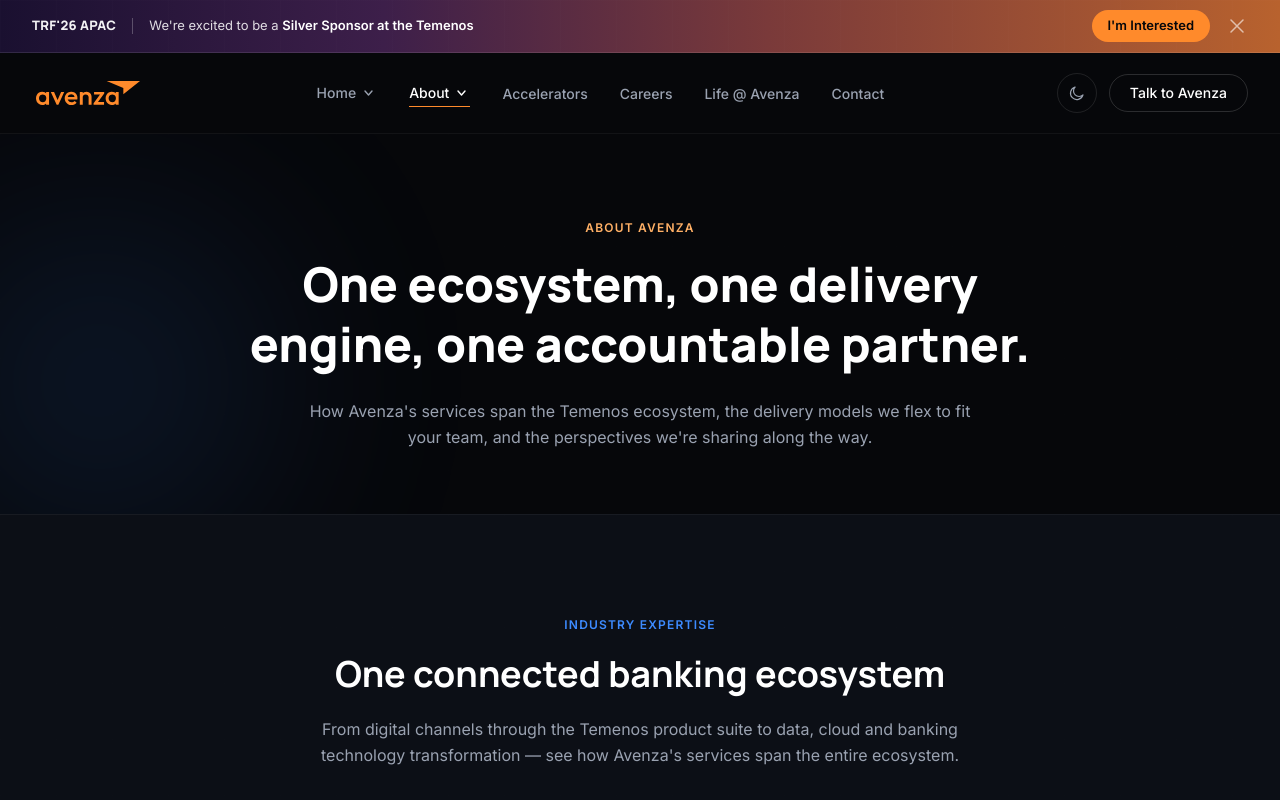
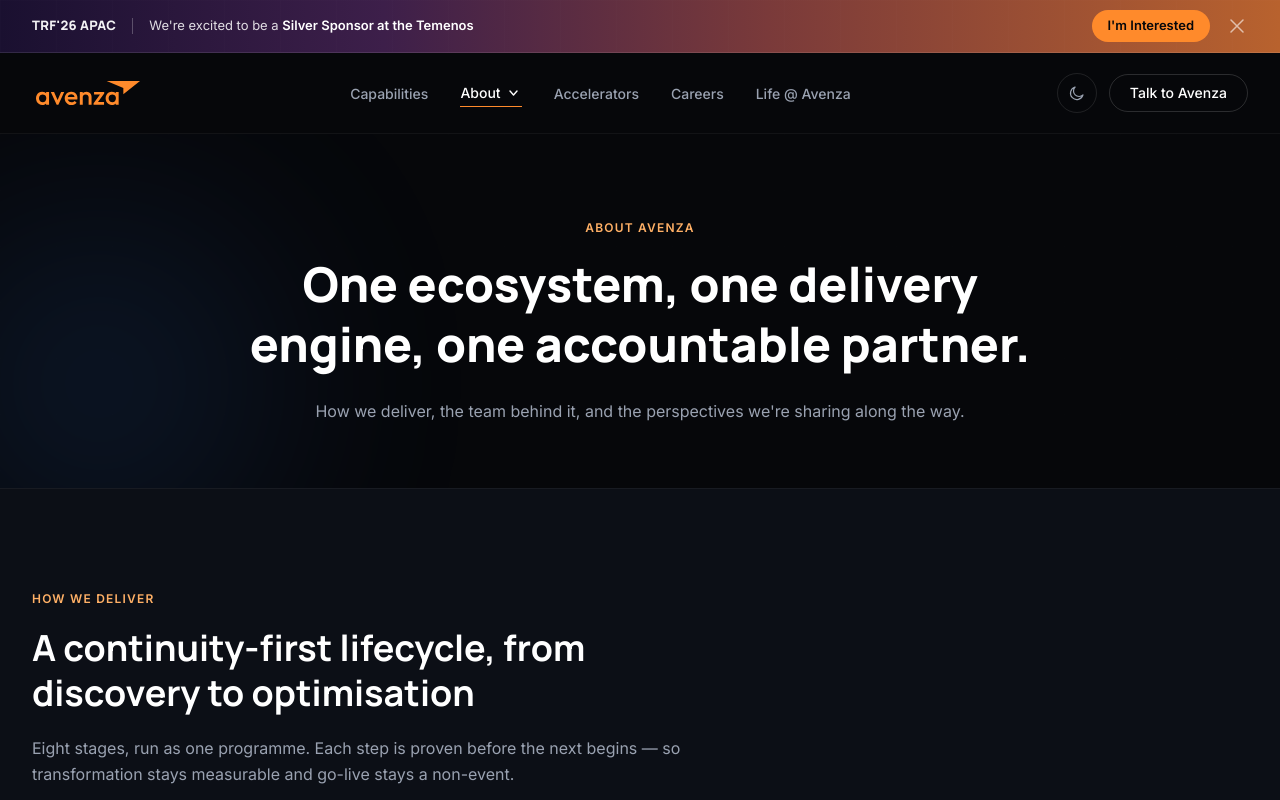
Before and after one commit to Avenza-Consulting/avenza-web, a Next.js app: page /about in a window 1280 px wide. Shown: the top 800 px of the page. Built offline with nearby package versions, Linux system fonts and the light colour scheme.

Commit message:
Menu and cursor update

```diff
--- /dev/null
+++ b/src/app/about/industry-expertise/page.tsx
@@ -0,0 +1,32 @@
+import type { Metadata } from "next";
+import { Ecosystem } from "@/components/sections/Ecosystem";
+import { ContactCta } from "@/components/sections/ContactCta";
+
+export const metadata: Metadata = {
+  title: "Industry Expertise | Avenza Consulting",
+  description:
+    "See how Avenza's services span the entire Temenos banking ecosystem — from digital channels through core banking, payments and data, to cloud and banking technology transformation.",
+  openGraph: {
+    title: "Industry Expertise | Avenza Consulting",
+    description:
+      "See how Avenza's services span the entire Temenos banking ecosystem — from digital channels through core banking, payments and data, to cloud and banking technology transformation.",
+    url: "https://www.avenza-consulting.com/about/industry-expertise",
+    siteName: "Avenza Consulting",
+    type: "website",
+  },
+  twitter: {
+    card: "summary_large_image",
+    title: "Industry Expertise | Avenza Consulting",
+    description:
+      "See how Avenza's services span the entire Temenos banking ecosystem — from digital channels through core banking, payments and data, to cloud and banking technology transformation.",
+  },
+};
+
+export default function IndustryExpertisePage() {
+  return (
+    <>
+      <Ecosystem />
+      <ContactCta />
+    </>
+  );
+}
--- a/src/app/about/page.tsx
+++ b/src/app/about/page.tsx
@@ -1,7 +1,5 @@
 import type { Metadata } from "next";
 import { AboutHero } from "@/components/sections/AboutHero";
-import { Ecosystem } from "@/components/sections/Ecosystem";
-import { DeliveryModels } from "@/components/sections/DeliveryModels";
 import { HowWeDeliver } from "@/components/sections/HowWeDeliver";
 import { LeadershipGrid } from "@/components/sections/LeadershipGrid";
 import { Insights } from "@/components/sections/Insights";
@@ -10,11 +8,11 @@
 export const metadata: Metadata = {
   title: "About | Avenza Consulting",
   description:
-    "How Avenza's services span the Temenos ecosystem, the delivery models we flex to fit your team, and the perspectives we're sharing on banking transformation.",
+    "How Avenza delivers — our continuity-first lifecycle, the team behind it, and the perspectives we're sharing on banking transformation.",
   openGraph: {
     title: "About | Avenza Consulting",
     description:
-      "How Avenza's services span the Temenos ecosystem, the delivery models we flex to fit your team, and the perspectives we're sharing on banking transformation.",
+      "How Avenza delivers — our continuity-first lifecycle, the team behind it, and the perspectives we're sharing on banking transformation.",
     url: "https://www.avenza-consulting.com/about",
     siteName: "Avenza Consulting",
     type: "website",
@@ -23,7 +21,7 @@
     card: "summary_large_image",
     title: "About | Avenza Consulting",
     description:
-      "How Avenza's services span the Temenos ecosystem, the delivery models we flex to fit your team, and the perspectives we're sharing on banking transformation.",
+      "How Avenza delivers — our continuity-first lifecycle, the team behind it, and the perspectives we're sharing on banking transformation.",
   },
 };
 
@@ -31,8 +29,6 @@
   return (
     <>
       <AboutHero />
-      <Ecosystem />
-      <DeliveryModels />
       <HowWeDeliver />
       <LeadershipGrid />
       <Insights />
--- a/src/app/globals.css
+++ b/src/app/globals.css
@@ -150,6 +150,16 @@
   font-family: var(--font-body);
 }
 
+/* Site-wide custom cursor using the Avenza mark. !important beats
+   Tailwind's cursor-pointer utility and any per-component cursor style,
+   so the brand cursor stays consistent over links, buttons and inputs
+   too, not just plain page background. */
+*,
+*::before,
+*::after {
+  cursor: url("/cursor-avenza.svg") 6 11, auto !important;
+}
+
 ::selection {
   background: var(--color-amber);
   color: #06070a;
--- a/src/components/sections/AboutHero.tsx
+++ b/src/components/sections/AboutHero.tsx
@@ -17,9 +17,8 @@
             <span className="text-white">one accountable partner.</span>
           </h1>
           <p className="mx-auto mt-6 max-w-2xl text-base leading-relaxed text-text-muted">
-            How Avenza&apos;s services span the Temenos ecosystem, the delivery
-            models we flex to fit your team, and the perspectives we&apos;re
-            sharing along the way.
+            How we deliver, the team behind it, and the perspectives
+            we&apos;re sharing along the way.
           </p>
         </Reveal>
       </div>
--- a/src/components/sections/DeliveryModels.tsx
+++ /dev/null
@@ -1,82 +0,0 @@
-"use client";
-
-import { useState } from "react";
-import { AnimatePresence, motion } from "framer-motion";
-import { Reveal } from "@/components/ui/Reveal";
-import { deliveryModels, deliveryModelsTagline } from "@/data/content";
-
-export function DeliveryModels() {
-  const [openId, setOpenId] = useState<string>(deliveryModels[0].id);
-
-  return (
-    <section id="delivery-models" className="relative border-t border-white/5 bg-ink py-16 sm:py-24">
-      <div className="mx-auto max-w-7xl px-4 sm:px-6 lg:px-8">
-        <Reveal className="max-w-2xl">
-          <span className="text-xs font-semibold uppercase tracking-widest text-amber-soft-text">
-            Delivery Models
-          </span>
-          <h2 className="mt-4 font-display text-3xl font-bold leading-tight text-white sm:text-4xl">
-            Engagement flexed to how your team works
-          </h2>
-        </Reveal>
-
-        <div className="mt-14 grid grid-cols-1 gap-10 lg:grid-cols-2 lg:gap-16">
-          <Reveal delay={0.06} duration={0.5} distance={14} className="flex items-center">
-            <p className="font-display text-2xl font-bold leading-snug text-white sm:text-3xl">
-              {deliveryModelsTagline}
-            </p>
-          </Reveal>
-
-          <Reveal delay={0.12} duration={0.5} distance={14}>
-            <div className="divide-y divide-white/10 rounded-2xl border border-white/10 bg-surface">
-              {deliveryModels.map((model) => {
-                const isOpen = openId === model.id;
-                return (
-                  <div key={model.id}>
-                    <button
-                      type="button"
-                      aria-expanded={isOpen}
-                      onClick={() => setOpenId(isOpen ? "" : model.id)}
-                      className="flex w-full items-center justify-between gap-4 px-6 py-5 text-left"
-                    >
-                      <span
-                        className={`font-display text-base font-semibold transition-colors ${
-                          isOpen ? "text-white" : "text-text-muted"
-                        }`}
-                      >
-                        {model.title}
-                      </span>
-                      <svg
-                        width="14"
-                        height="8"
-                        viewBox="0 0 14 8"
-                        fill="none"
-                        aria-hidden="true"
-                        className={`shrink-0 transition-transform duration-300 ${isOpen ? "rotate-180 text-amber-soft-text" : "text-text-dim"}`}
-                      >
-                        <path d="M1 1L7 7L13 1" stroke="currentColor" strokeWidth="1.6" strokeLinecap="round" strokeLinejoin="round" />
-                      </svg>
-                    </button>
-                    <AnimatePresence initial={false}>
-                      {isOpen && (
-                        <motion.div
-                          initial={{ height: 0, opacity: 0 }}
-                          animate={{ height: "auto", opacity: 1 }}
-                          exit={{ height: 0, opacity: 0 }}
-                          transition={{ duration: 0.25, ease: [0.16, 1, 0.3, 1] }}
-                          className="overflow-hidden"
-                        >
-                          <p className="px-6 pb-5 text-sm leading-relaxed text-text-muted">{model.body}</p>
-                        </motion.div>
-                      )}
-                    </AnimatePresence>
-                  </div>
-                );
-              })}
-            </div>
-          </Reveal>
-        </div>
-      </div>
-    </section>
-  );
-}
--- a/src/components/ui/Header.tsx
+++ b/src/components/ui/Header.tsx
@@ -10,7 +10,7 @@
 import { nav } from "@/data/content";
 
 const inPageSectionIds = ["who-we-are", "achievements", "capabilities", "why-avenza"];
-const aboutPageSectionIds = ["industry-expertise", "delivery-models", "how-we-deliver", "leadership", "insights"];
+const aboutPageSectionIds = ["how-we-deliver", "leadership", "insights"];
 
 function flatNavHrefs() {
   return nav.flatMap((item) => ("items" in item ? [item.href, ...item.items.map((sub) => sub.href)] : [item.href]));
@@ -105,17 +105,6 @@
     closeTimeoutRef.current = setTimeout(() => setOpenGroup(null), 150);
   };
 
-  // Next.js <Link> is a no-op when the target URL matches the current one,
-  // so clicking "Home" while already on "/" doesn't scroll anywhere on its
-  // own — do it explicitly.
-  const handleHomeClick = (e: React.MouseEvent<HTMLAnchorElement>) => {
-    if (pathname === "/") {
-      e.preventDefault();
-      window.scrollTo({ top: 0, behavior: "smooth" });
-      setMobileOpen(false);
-    }
-  };
-
   return (
     <header className="sticky top-0 z-50">
       <div
@@ -148,7 +137,7 @@
                       <Link
                         href={item.href}
                         aria-current={item.href === activeHref ? "page" : undefined}
-                        onClick={item.href === "/" ? handleHomeClick : () => setOpenGroup(null)}
+                        onClick={() => setOpenGroup(null)}
                         className="transition-colors hover:text-white"
                       >
                         {item.label}
@@ -303,7 +292,6 @@
                         <Link
                           href={item.href}
                           aria-current={item.href === activeHref ? "page" : undefined}
-                          onClick={item.href === "/" ? handleHomeClick : undefined}
                           className="flex-1 px-3 py-3"
                         >
                           {item.label}
--- a/src/data/content.ts
+++ b/src/data/content.ts
@@ -1,29 +1,18 @@
 export const nav = [
-  {
-    label: "Home",
-    href: "/",
-    items: [
-      { label: "Who We Are", href: "/#who-we-are" },
-      { label: "Achievements", href: "/#achievements" },
-      { label: "Core Capabilities", href: "/#capabilities" },
-      { label: "Why Avenza", href: "/#why-avenza" },
-    ],
-  },
+  { label: "Capabilities", href: "/#capabilities" },
   {
     label: "About",
     href: "/about",
     items: [
-      { label: "Industry Expertise", href: "/about#industry-expertise" },
-      { label: "Delivery Model", href: "/about#delivery-models" },
       { label: "How We Deliver", href: "/about#how-we-deliver" },
       { label: "Leadership", href: "/about#leadership" },
+      { label: "Industry Expertise", href: "/about/industry-expertise" },
       { label: "Insights", href: "/about#insights" },
     ],
   },
   { label: "Accelerators", href: "/accelerators" },
   { label: "Careers", href: "/careers" },
   { label: "Life @ Avenza", href: "/life-at-avenza" },
-  { label: "Contact", href: "/contact" },
 ] as const;
 
 export const leadership = [
@@ -276,37 +265,6 @@
   },
 ] as const;
 
-export const deliveryModels = [
-  {
-    id: "agility",
-    title: "Agility & Hyper Personalized Service",
-    body: "Our core banking transformation services help banks stay agile, deploy new features quickly, and seamlessly integrate with emerging technologies. With our expertise, we deliver hyper-personalized experiences aligned with your business goals.",
-  },
-  {
-    id: "temenos-expertise",
-    title: "Specialized Expertise in Temenos Transact, TPH and FCM",
-    body: "With deep expertise in Temenos products, we deliver tailored solutions for smooth implementation, optimized local development, and enhanced performance, helping you maximize Temenos' potential while staying compliant and competitive.",
-  },
-  {
-    id: "accelerators",
-    title: "Value Added Tools & Accelerators",
-    body: "We offer home grown tools and accelerators that streamline processes, cutting time-to-market, and boosting efficiency. Our proprietary solutions reduce manual effort and mitigate risks through automation and reusability.",
-  },
-  {
-    id: "technology-ai",
-    title: "Leverage Technology & AI",
-    body: "We leverage AI for product implementation, streamlining documentation across the SDLC and enabling accurate code conversion and upgrades.",
-  },
-  {
-    id: "flexible-engagement",
-    title: "Flexible Engagement Models",
-    body: "We offer flexible engagement models tailored to your needs, from end-to-end project delivery to staff augmentation or a hybrid approach, we provide the right level of support ensuring success on your terms.",
-  },
-] as const;
-
-export const deliveryModelsTagline =
-  "Avenza blends Temenos expertise with AI, digital, and advanced analytics to deliver future-proof core banking solutions, creating a unique value proposition for customers worldwide.";
-
 export const deliveryLifecycle = [
   {
     id: "discover",
```
Also changed, not shown: public/cursor-avenza.svg (added).
